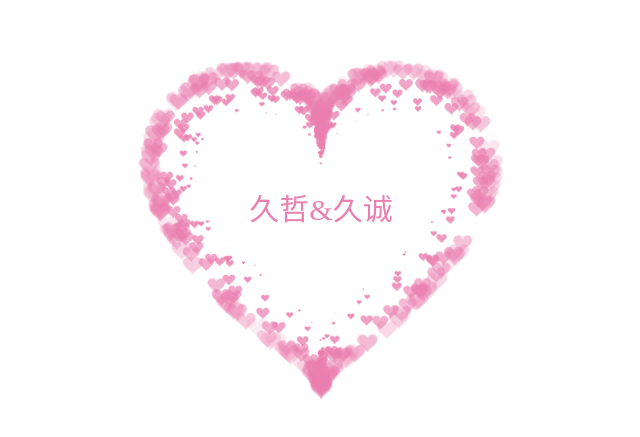
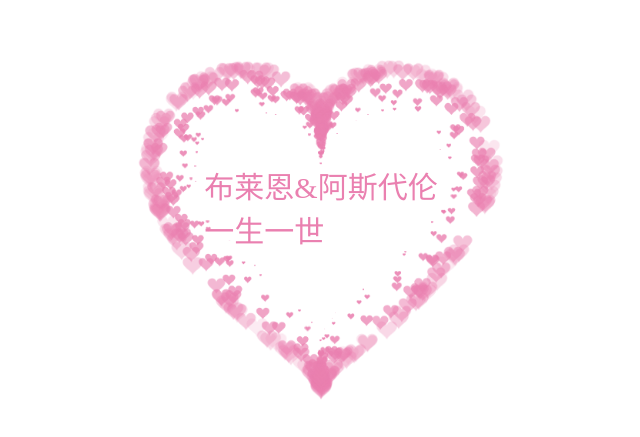
Before and after one commit to kaki1122/c, a plain HTML site: page index.html in a window 1280 px wide. Shown: the part 173-610 px from the top of the page, without its empty margins (319-959 px from the left). Drawn offline with Linux system fonts and the light colour scheme.

Commit message:
Update index.html

```diff
--- a/index.html
+++ b/index.html
@@ -2,7 +2,7 @@
 <html>
   <head>
     <meta charset="utf-8" />
-    <title>💗</title>
+    <title>布莱恩💗猫猫</title>
 
     <style>
       .one ,
@@ -117,7 +117,8 @@
     <canvas id="pinkboard"></canvas>
     <!-- 添加名字 -->
      <div id="name" >
-久哲&久诚<br>
+布莱恩&阿斯代伦<br>
+一生一世<br>
 </div>
 
     <script>
```
